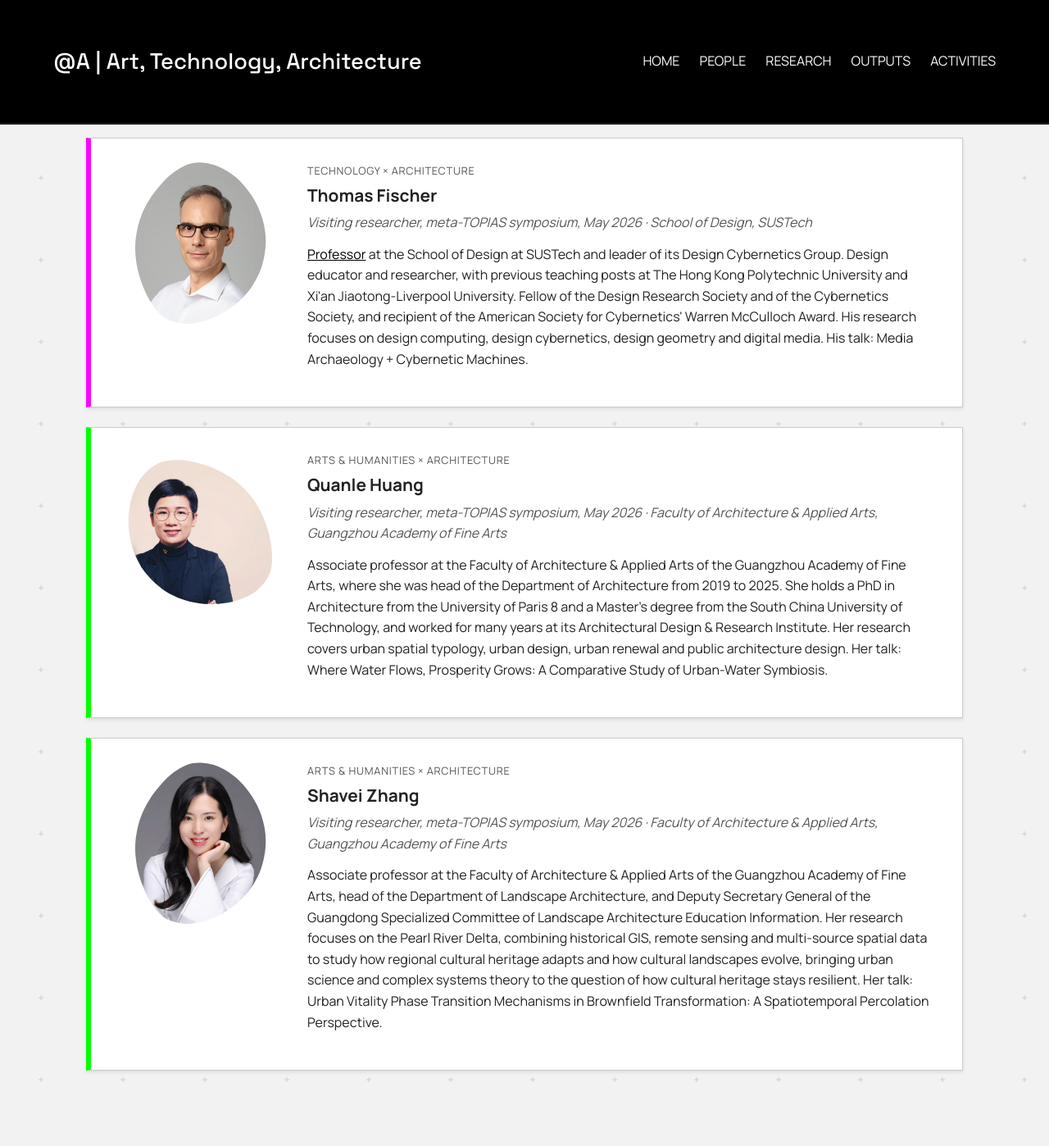
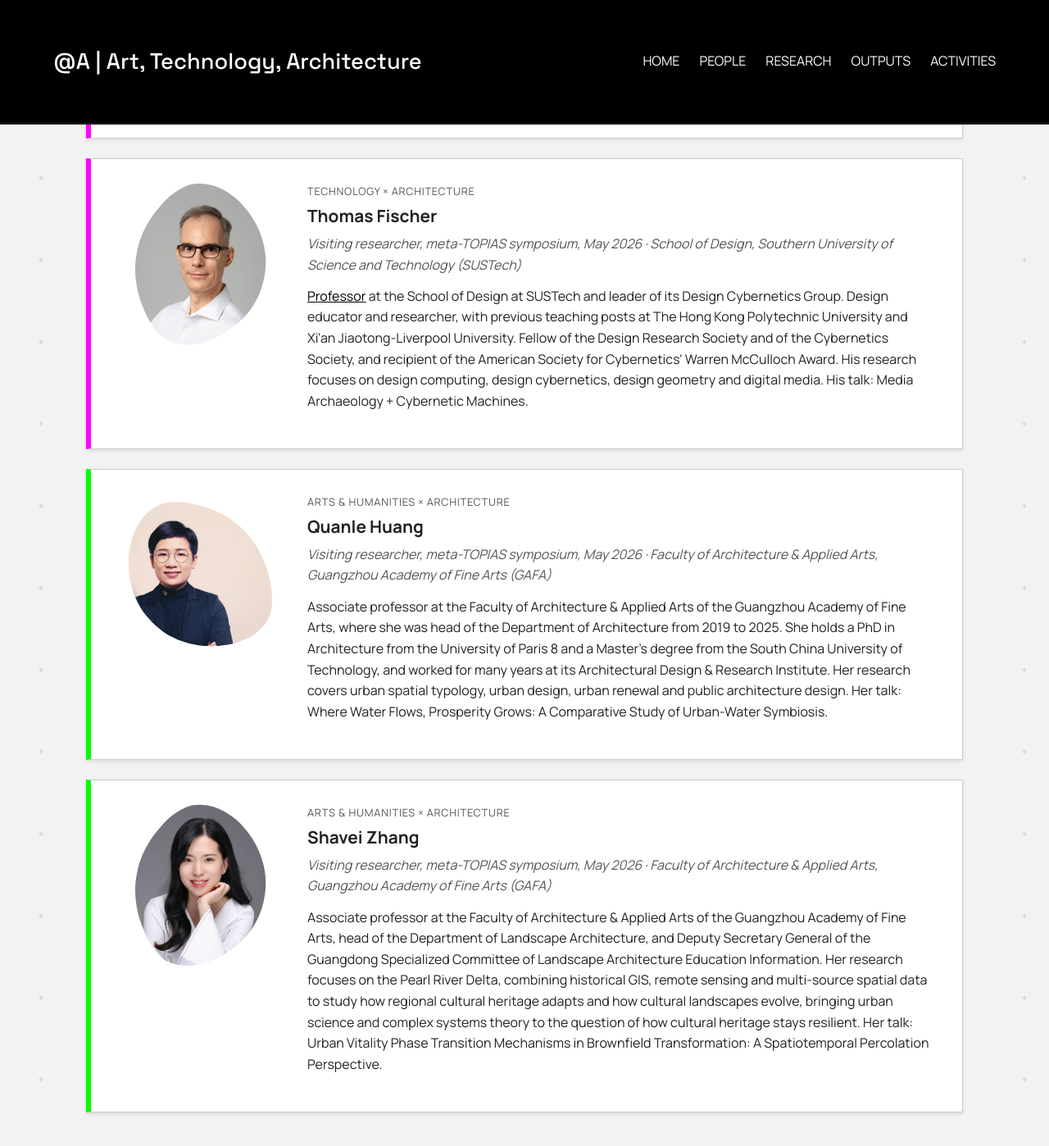
Before and after one commit to anqua/at-a, a Jekyll site: the page built from people.md, in a window 1280 px wide and 1400 px high, scrolled down 4133 px. Shown: the whole window at 82% size. Built offline with Jekyll 4.4.1, drawn with Linux system fonts in a browser that asks for light colours; some of the changed text lies outside the part shown.

Commit message:
Visiting researchers: spell out SUSTech; add GAFA
Co-Authored-By: Claude Sonnet 5.5 <noreply@anthropic.com>

```diff
--- a/_data/visiting.yml
+++ b/_data/visiting.yml
@@ -15,27 +15,27 @@
 - name: Christiane (Candy) M. Herr
   area: tech-arch
   role: Visiting researcher, meta-TOPIAS symposium, May 2026
-  affiliation: School of Design, SUSTech
+  affiliation: School of Design, Southern University of Science and Technology (SUSTech)
   photo: /at-a/assets/images/photo_Candy_pad.jpg
   bio: "<a href='https://designschool.sustech.edu.cn/about/team/faculty/363.html' target='_blank' rel='noopener'>Tenured professor and founding member</a> of the School of Design at the Southern University of Science and Technology (SUSTech), Shenzhen. She founded the <a href='https://designschool.sustech.edu.cn/news/780.html' target='_blank' rel='noopener'>Future Ecologies Research Group</a>, which examines the intersection of ecology and technology in building facades, with an emphasis on the local context of China. Past President of CAADRIA and Vice-Chair of CAADFutures. Her talk: New Human-Nature Relationships in the City."
 
 - name: Thomas Fischer
   area: tech-arch
   role: Visiting researcher, meta-TOPIAS symposium, May 2026
-  affiliation: School of Design, SUSTech
+  affiliation: School of Design, Southern University of Science and Technology (SUSTech)
   photo: /at-a/assets/images/photo_Tom_pad.jpg
   bio: "<a href='https://designschool.sustech.edu.cn/about/team/faculty/364.html' target='_blank' rel='noopener'>Professor</a> at the School of Design at SUSTech and leader of its Design Cybernetics Group. Design educator and researcher, with previous teaching posts at The Hong Kong Polytechnic University and Xi'an Jiaotong-Liverpool University. Fellow of the Design Research Society and of the Cybernetics Society, and recipient of the American Society for Cybernetics' Warren McCulloch Award. His research focuses on design computing, design cybernetics, design geometry and digital media. His talk: Media Archaeology + Cybernetic Machines."
 
 - name: Quanle Huang
   area: ah-arch
   role: Visiting researcher, meta-TOPIAS symposium, May 2026
-  affiliation: Faculty of Architecture & Applied Arts, Guangzhou Academy of Fine Arts
+  affiliation: Faculty of Architecture & Applied Arts, Guangzhou Academy of Fine Arts (GAFA)
   photo: /at-a/assets/images/photo_Quanle_pad.jpg
   bio: "Associate professor at the Faculty of Architecture & Applied Arts of the Guangzhou Academy of Fine Arts, where she was head of the Department of Architecture from 2019 to 2025. She holds a PhD in Architecture from the University of Paris 8 and a Master's degree from the South China University of Technology, and worked for many years at its Architectural Design & Research Institute. Her research covers urban spatial typology, urban design, urban renewal and public architecture design. Her talk: Where Water Flows, Prosperity Grows: A Comparative Study of Urban-Water Symbiosis."
 
 - name: Shavei Zhang
   area: ah-arch
   role: Visiting researcher, meta-TOPIAS symposium, May 2026
-  affiliation: Faculty of Architecture & Applied Arts, Guangzhou Academy of Fine Arts
+  affiliation: Faculty of Architecture & Applied Arts, Guangzhou Academy of Fine Arts (GAFA)
   photo: /at-a/assets/images/photo_Shavei.jpg
   bio: "Associate professor at the Faculty of Architecture & Applied Arts of the Guangzhou Academy of Fine Arts, head of the Department of Landscape Architecture, and Deputy Secretary General of the Guangdong Specialized Committee of Landscape Architecture Education Information. Her research focuses on the Pearl River Delta, combining historical GIS, remote sensing and multi-source spatial data to study how regional cultural heritage adapts and how cultural landscapes evolve, bringing urban science and complex systems theory to the question of how cultural heritage stays resilient. Her talk: Urban Vitality Phase Transition Mechanisms in Brownfield Transformation: A Spatiotemporal Percolation Perspective."
```
